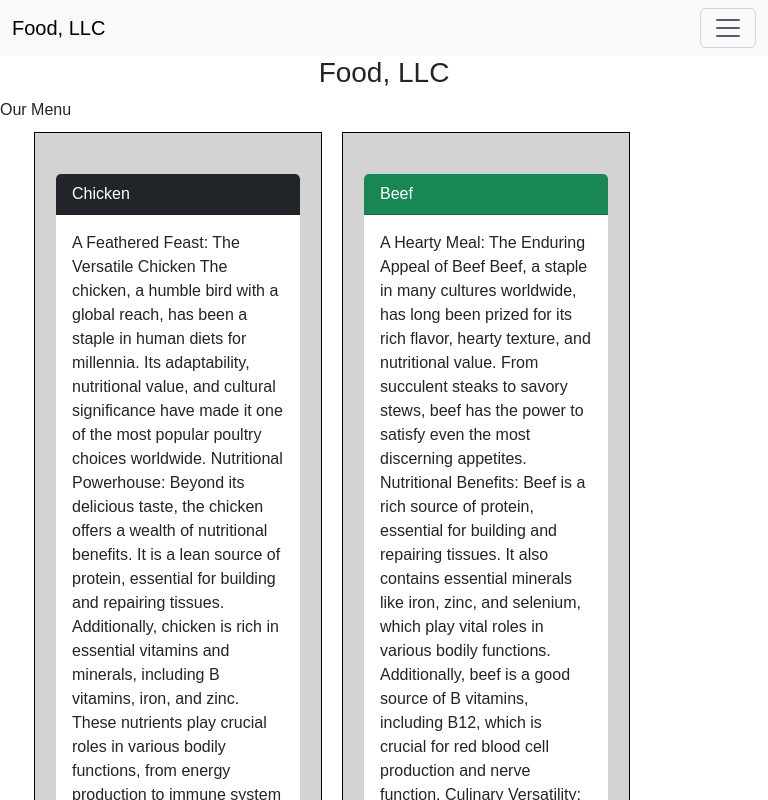
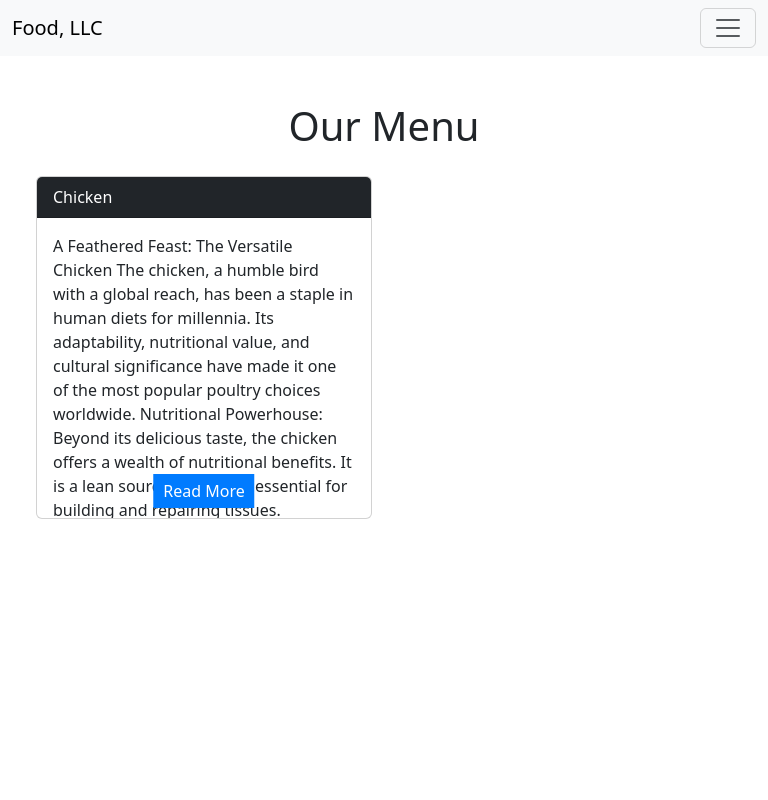
Before and after one commit to an7kitku4mar/coursera, a plain HTML site: page index.html in a window 768 px wide. Shown: the top 800 px of the page. Drawn offline with nearby package versions, Linux system fonts and the light colour scheme.

Commit message:
style.css
New

```diff
--- a/css/style.css
+++ b/css/style.css
@@ -1,75 +1,74 @@
-        /* General styling */
-        body {
-            font-family: Arial, sans-serif;
-            margin: 0;
-            padding: 0;
+  /* Shaded band for the title */
+        .title-band {
+            background-color: #f0f0f0; /* Light shaded background */
+            padding: 20px;
+            border-bottom: 2px solid #ddd; /* Border below the title band */
         }
 
-        h1 {
-            text-align: center;
-            font-size: 175%; /* 75% larger than normal */
+        /* Align the title to the left inside the band */
+        .title-band h1 {
+            font-size: 3rem;
+            font-weight: bold;
+            margin: 0;
+            text-align: left;
         }
 
-        .container {
-            display: flex;
-            flex-wrap: wrap;
-            justify-content: center;
+        /* Center "Our Menu" heading below the title band */
+        .menu-heading {
+            text-align: center;
+            font-size: 2.5rem;
+            margin: 40px 0 20px; /* Add space above and below */
         }
 
-        .section {
-            position: relative;
-            border: 1px solid black;
-            padding: 40px 20px 20px 20px; /* Increased top padding to avoid overlap */
-            margin: 10px;
-            background-color: lightgray;
-            min-height: 200px;
-        }
-
-        .section-title {
-            position: absolute;
-            top: 2px;
-            right: 2px;
-            background-color: darkblue;
-            color: white;
-            padding: 11px;
-            border: 4px solid white;
-            border-radius: 50px;
-            font-size: 125%; /* 25% larger */
-        }
-
-        .section:nth-child(2) .section-title {
-            background-color: darkgreen;
-        }
-
-        .section:nth-child(3) .section-title {
-            background-color: darkred;
-        }
-
-        /* Breakpoint for desktop view (992px and above) */
-        @media (min-width: 992px) {
-            .container {
-                flex-direction: row;
-            }
-
-            .section {
-                flex: 1;
+        /* Hide the title band in mobile view */
+        @media (max-width: 768px) {
+            .title-band {
+                display: none;
             }
         }
 
-        /* Breakpoint for tablet view (between 768px and 991px) */
-        @media (min-width: 768px) and (max-width: 991px) {
-            .section {
-                width: 40%;
-            }
-
-            .section:nth-child(3) {
-                width: 100%;
+        /* Hide the navbar in desktop view */
+        @media (min-width: 769px) {
+            .navbar {
+                display: none;
             }
         }
 
-        /* Breakpoint for mobile view (767px and below) */
-        @media (max-width: 767px) {
-            .section {
-                width: 100%;
+        /* Limit the height of the sections in mobile and tablet views */
+        @media (max-width: 992px) {
+            .limited-height {
+                max-height: 300px;
+                overflow: hidden;
+                position: relative;
+            }
+
+            .read-more-btn {
+                position: absolute;
+                bottom: 10px;
+                left: 50%;
+                transform: translateX(-50%);
+                background-color: #007bff;
+                color: white;
+                padding: 5px 10px;
+                border: none;
+                cursor: pointer;
             }
         }
+
+        /* In mobile view, only one section is visible at a time */
+        @media (max-width: 768px) {
+            .section {
+                display: none; /* Hide all sections by default */
+            }
+
+            .section.active {
+                display: block; /* Only show the active section */
+            }
+        }
+
+        /* In tablet and desktop views, all sections are visible */
+        @media (min-width: 769px) {
+            .section {
+                display: block !important; /* Ensure all sections are shown */
+            }
+        }
```
